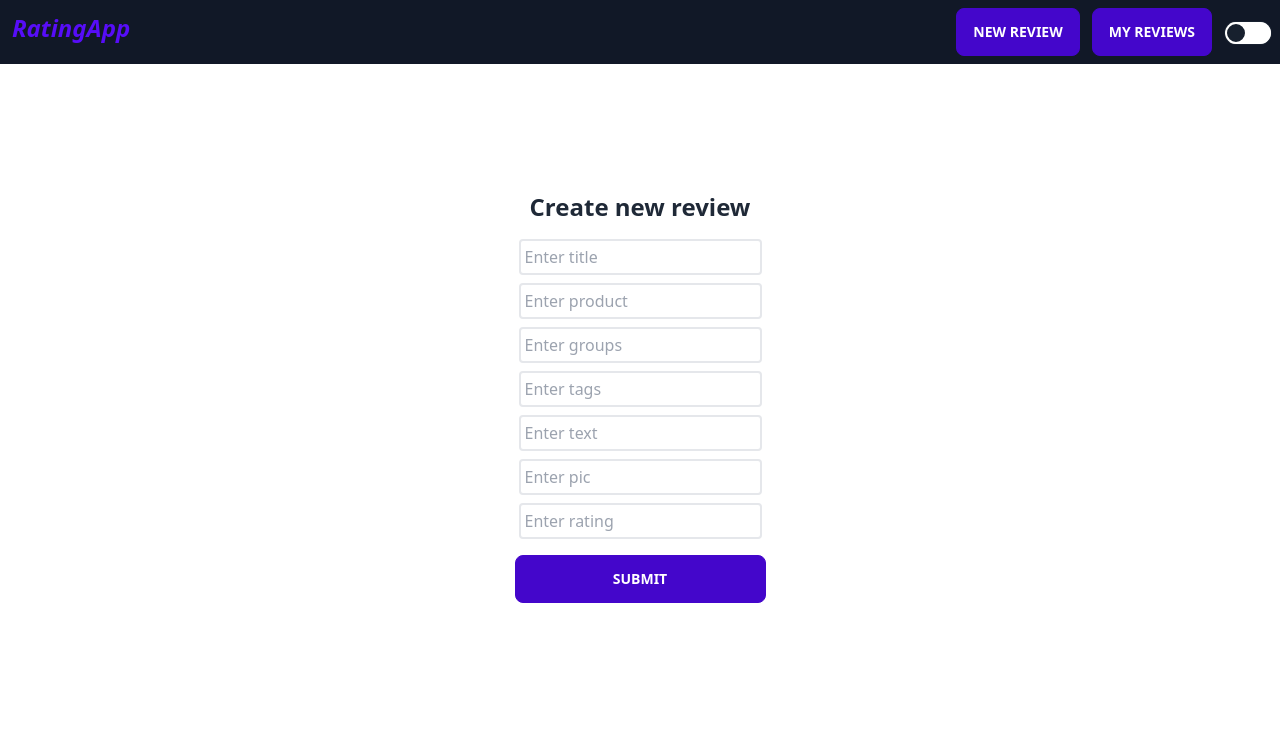
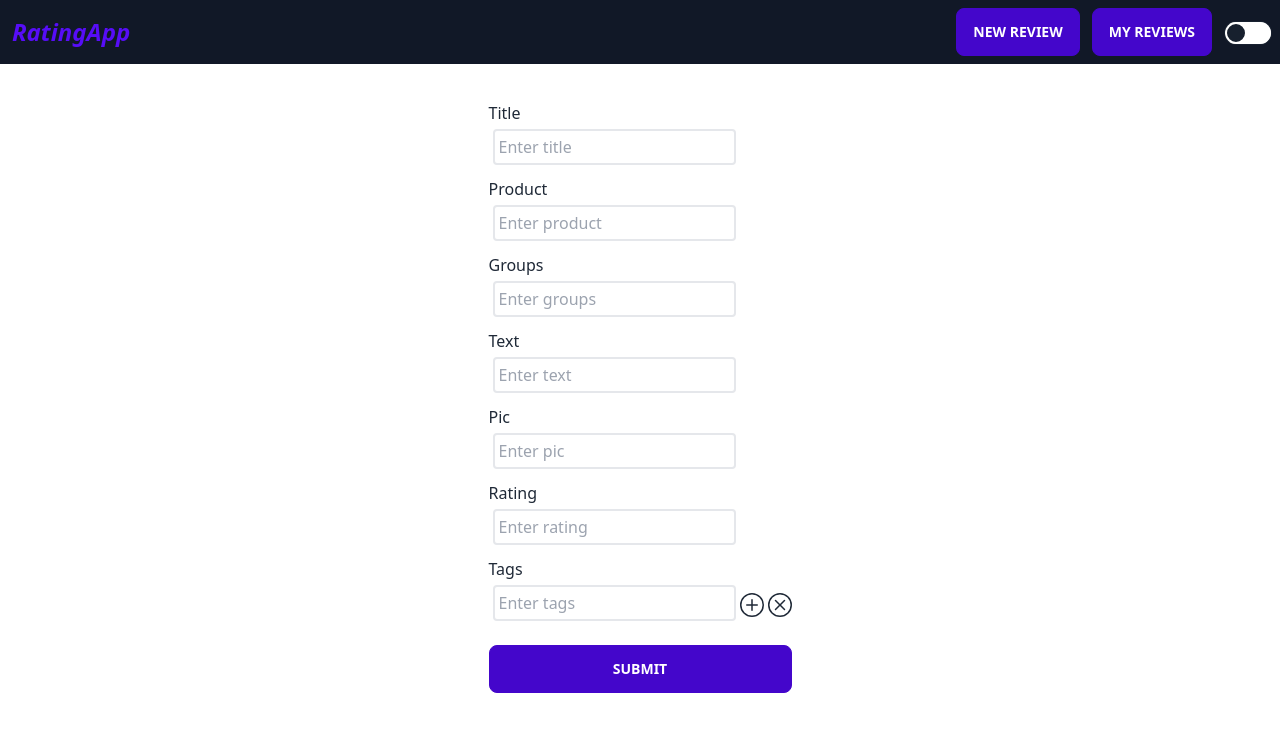
Before and after one commit to malisovm/reviewApp, a React (Create React App) app in the folder client/: page /newreview in a window 1280 px wide. Shown: the top 732 px of the page. Built offline with nearby package versions, Linux system fonts and the light colour scheme.

Commit message:
tags initially working

```diff
--- a/client/package.json
+++ b/client/package.json
@@ -15,6 +15,7 @@
     "react": "^18.2.0",
     "react-dom": "^18.2.0",
     "react-hook-form": "^7.40.0",
+    "react-icons": "^4.7.1",
     "react-redux": "^8.0.5",
     "react-router-dom": "^6.4.4",
     "react-scripts": "5.0.1",
--- a/client/src/App.tsx
+++ b/client/src/App.tsx
@@ -2,6 +2,7 @@
 import { Routes, Route } from 'react-router-dom'
 import Navbar from './components/Navbar'
 import NewReviewForm from './components/NewReviewForm'
+import MyReviews from './components/MyReviews'
 
 export default function App() {
   const [darkTheme, setDarkTheme] = useState(false)
@@ -14,6 +15,7 @@
         <Routes>
           <Route path="/" element={<div>Reviews</div>} />
           <Route path="/newreview" element={<NewReviewForm />} />
+          <Route path="/myreviews" element={<MyReviews />} />
         </Routes>
       </div>
 
--- /dev/null
+++ b/client/src/components/MyReviews.tsx
@@ -0,0 +1,29 @@
+import React from 'react'
+import { useGetReviewsQuery } from '../redux/apiSlice'
+import { IReview } from '../interfaces'
+
+export default function MyReviews() {
+  const { data, isLoading, isError } = useGetReviewsQuery()
+  if (isLoading) return <h1>Loading...</h1>
+  if (isError) return <h1>An error occured</h1>
+
+  return (
+    <>
+      {data?.map((review: IReview, index) => (
+        <div key={index} className="card w-96 bg-base-100 shadow-xl">
+        <figure><img src="https://placeimg.com/400/225/arch" alt="Shoes" /></figure>
+        <div className="card-body">
+          <h2 className="card-title">
+            {review.title}
+            <div className="badge badge-secondary">{review.groups}</div>
+          </h2>
+          <p>{review.text}</p>
+          <div className="card-actions justify-end">
+            {review.tags.map((tag: {value: string}) => <div className="badge badge-outline">{tag.value}</div>)}
+          </div>
+        </div>
+      </div>
+      ))}
+    </>
+  )
+}
--- a/client/src/components/Navbar.tsx
+++ b/client/src/components/Navbar.tsx
@@ -1,5 +1,5 @@
 import React from 'react'
-import {useNavigate} from 'react-router-dom'
+import { useNavigate } from 'react-router-dom'
 
 interface IProps {
   darkTheme: boolean
@@ -7,14 +7,35 @@
 }
 
 export default function Navbar({ darkTheme, setDarkTheme }: IProps) {
-const navigate = useNavigate()
+  const navigate = useNavigate()
 
   return (
     <div className="flex justify-between bg-gray-900 dark:bg-gray-200">
-      <span className="italic text-2xl m-3 text-primary font-bold">RatingApp</span>
+      <button
+        className="italic text-2xl m-3 text-primary font-bold"
+        onClick={() => {
+          navigate('/')
+        }}
+      >
+        RatingApp
+      </button>
       <span className="space-x-3 m-2">
-        <button className="btn btn-active btn-primary" onClick={()=>{navigate('/newreview')}}>New review</button>
-        <button className="btn btn-active btn-primary">My reviews</button>
+        <button
+          className="btn btn-active btn-primary"
+          onClick={() => {
+            navigate('/newreview')
+          }}
+        >
+          New review
+        </button>
+        <button
+          className="btn btn-active btn-primary"
+          onClick={() => {
+            navigate('/myreviews')
+          }}
+        >
+          My reviews
+        </button>
         <input
           type="checkbox"
           className="toggle toggle-primary cursor-pointer align-middle"
--- a/client/src/components/NewReviewForm.tsx
+++ b/client/src/components/NewReviewForm.tsx
@@ -1,39 +1,70 @@
 import React from 'react'
-import { useForm, SubmitHandler } from 'react-hook-form'
+import { useForm, SubmitHandler, useFieldArray } from 'react-hook-form'
 import { IReview } from '../interfaces'
 import { useAddReviewMutation } from '../redux/apiSlice'
+import { BsPlusCircle } from "react-icons/bs"
+import { BsXCircle } from "react-icons/bs"
 
 export default function NewReviewForm() {
   const [addReview] = useAddReviewMutation()
 
   const {
     register,
+    formState: { errors },
     handleSubmit,
-    formState: { errors },
-  } = useForm<IReview>()
+    control,
+  } = useForm<IReview>({
+    defaultValues: {
+      tags: [{ value: '' }],
+    },
+  })
   const onSubmit: SubmitHandler<IReview> = (data) => {
     console.log(data)
     addReview(data)
   }
 
+  const { fields, append, remove } = useFieldArray({
+    name: 'tags',
+    control,
+  })
+
+  const inputs = ['title', 'product', 'groups', 'text', 'pic', 'rating']
+
   return (
     <div className="flex h-5/6 justify-center">
-      <form className="flex justify-center flex-col m-3" onSubmit={handleSubmit(onSubmit)}>
-        <h3 className="mb-3 text-center bold">Create new review</h3>
-        <input placeholder="Enter title" {...register('title', { required: true })} />
-        {errors.title && <span>This field is required</span>}
-        <input placeholder="Enter product" {...register('product', { required: true })} />
-        {errors.product && <span>This field is required</span>}
-        <input placeholder="Enter groups" {...register('groups', { required: true })} />
-        {errors.groups && <span>This field is required</span>}
-        <input placeholder="Enter tags" {...register('tags', { required: true })} />
-        {errors.tags && <span>This field is required</span>}
-        <input placeholder="Enter text" {...register('text', { required: true })} />
-        {errors.text && <span>This field is required</span>}
-        <input placeholder="Enter pic" {...register('pic', { required: true })} />
-        {errors.pic && <span>This field is required</span>}
-        <input placeholder="Enter rating" {...register('rating', { required: true })} />
-        {errors.rating && <span>This field is required</span>}
+      <form className="flex justify-center flex-col m-3 gap-2" onSubmit={handleSubmit(onSubmit)}>
+        {inputs.map((input, index) => (
+          <label key={index}>
+            <span>{input.charAt(0).toUpperCase() + input.slice(1)}</span>
+            <div>
+              <input
+                placeholder={`Enter ${input}`}
+                autoComplete="off"
+                {...register(input as keyof IReview, { required: true })}
+              />
+              {errors[input as keyof IReview] && <span>This field is required</span>}
+            </div>
+          </label>
+        ))}
+        <label>
+          <span>Tags</span>
+          {fields.map((field, index) => (
+            <div key={field.id}>
+              <input placeholder="Enter tags" {...register(`tags.${index}.value` as const, { required: true })} />
+              <button className='align-middle mr-1'
+                type="button"
+                onClick={() => {
+                  append({ value: '' })
+                }}
+              >
+                <BsPlusCircle size='1.5em'/>
+              </button>
+              <button className='align-middle' type="button" onClick={() => remove(index)}>
+              <BsXCircle size='1.5em'/>
+              </button>
+            </div>
+          ))}
+        </label>
         <button type="submit" className="btn btn-active btn-primary mt-3">
           Submit
         </button>
--- a/client/src/interfaces.ts
+++ b/client/src/interfaces.ts
@@ -2,7 +2,7 @@
   title: string
   product: string
   groups: string
-  tags: string
+  tags: {value: string}[]
   text: string
   pic: string
   rating: string
--- a/client/src/redux/apiSlice.ts
+++ b/client/src/redux/apiSlice.ts
@@ -4,10 +4,12 @@
 export const dataApi = createApi({
   reducerPath: 'dataApi',
   baseQuery: fetchBaseQuery({ baseUrl: '/' }),
+  tagTypes: ['reviews'],
   endpoints: (builder) => ({
-    //getPokemonByName: builder.query<any, string>({
-    //  query: (name) => `pokemon/${name}`,
-    //}),
+    getReviews: builder.query<IReview[], void>({
+      query: (arg: void) => '/reviews',
+      providesTags: ['reviews'],
+    }),
     addReview: builder.mutation<void, IReview>({
       query: (payload: IReview) => ({
         url: '/reviews',
@@ -17,8 +19,9 @@
           'Content-type': 'application/json; charset=UTF-8',
         },
       }),
+      invalidatesTags: ['reviews'],
     }),
   }),
 })
 
-export const { useAddReviewMutation } = dataApi
+export const { useAddReviewMutation, useGetReviewsQuery } = dataApi
```
Also changed, not shown: 13 other files (tests, documents, lock files or other folders).
